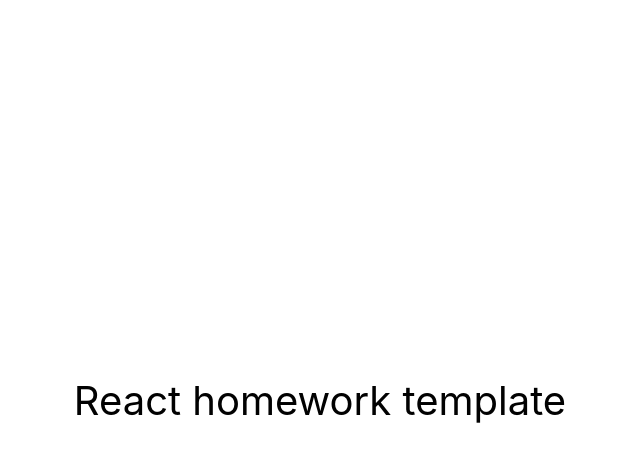
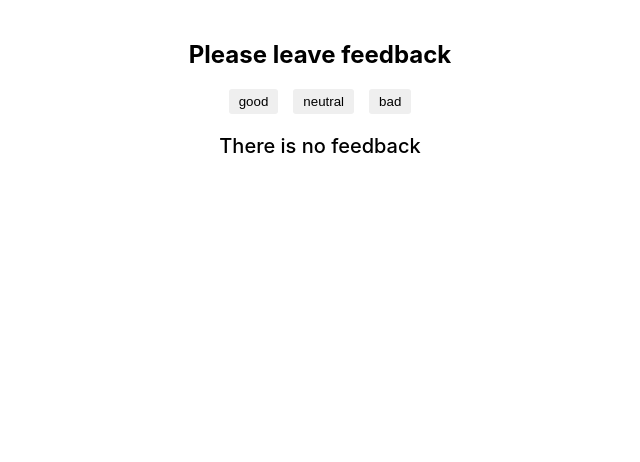
Before and after one commit to KamilaDudzik/goit-react-hw-04-feedback, a React (Create React App) app: page / in a window 1280 px wide. Shown: the top 462 px of the page, without its empty margins (320-960 px from the left). Built offline with nearby package versions, Linux system fonts and the light colour scheme.

Commit message:
Added files from hw-02

```diff
--- a/src/components/App.jsx
+++ b/src/components/App.jsx
@@ -1,16 +1,88 @@
-export const App = () => {
-  return (
-    <div
-      style={{
-        height: '100vh',
-        display: 'flex',
-        justifyContent: 'center',
-        alignItems: 'center',
-        fontSize: 40,
-        color: '#010101'
-      }}
-    >
-      React homework template
-    </div>
-  );
-};
+import { Statistics } from "./Statistics/Statistics";
+import { Section } from "./Section/Section";
+import { FeedbackOptions } from "./FeedbackOptions/FeedbackOptions";
+import { Notification } from "./Notification/Notification";
+import { Component } from "react";
+
+// export const App = () => {
+//   return (
+//     // <div
+//     //   style={{
+//     //     height: '100vh',
+//     //     display: 'flex',
+//     //     justifyContent: 'center',
+//     //     alignItems: 'center',
+//     //     fontSize: 40,
+//     //     color: '#010101'
+//     //   }}
+//     // >
+
+//       <Section title="Please leave feedback">
+//         <Statistics>
+//           good={this.good}
+//           neutral={this.neutral}
+//           bad={this.bad}
+//         </Statistics>
+//       </Section>
+//     // </div>
+//   );
+// };
+
+export class App extends Component {
+
+  state = {
+    good: 0,
+    neutral: 0,
+    bad: 0,
+  };
+
+  countTotalFeedback = () => {
+
+    return this.state.good + this.state.neutral + this.state.bad;
+
+  };
+
+  countPositiveFeedbackPercentage = () => {
+
+    if (this.countTotalFeedback() === 0) return 0;
+    return Math.floor((this.state.good / this.countTotalFeedback()) * 100);
+
+  };
+
+  changeState = name => {
+
+    this.setState(prevState => ({
+      [name]: prevState[name] + 1,
+
+    }));
+  };
+
+  render() {
+    return (
+
+      <Section title={"Please leave feedback"}>
+
+        <FeedbackOptions
+          options={Object.keys(this.state)}
+          onLeaveFeedback={this.changeState}
+        />
+
+        {this.countTotalFeedback() ? (
+          <Statistics
+            good={this.state.good}
+            neutral={this.state.neutral}
+            bad={this.state.bad}
+            total={this.countTotalFeedback()}
+            positivePercentage={this.countPositiveFeedbackPercentage()}
+          />
+        ) : (
+          <Notification message="There is no feedback" />
+        )}
+
+      </Section>
+
+    );
+  }
+}
+
+export default App;
--- /dev/null
+++ b/src/components/FeedbackOptions/FeedbackOptions.jsx
@@ -0,0 +1,25 @@
+import React from "react";
+import PropTypes from "prop-types";
+import css from "./feedbackOptions.module.css";
+
+export const FeedbackOptions = ({ options, onLeaveFeedback }) => {
+    return (
+        <div className={css.buttonSection}>
+            {options.map((buttonName, index) => (
+                <button
+                    className={css.button}
+                    key={index}
+                    onClick={() => onLeaveFeedback(buttonName)}
+                >
+                    {buttonName}
+                </button>
+            ))}
+        </div>
+    )
+}
+
+FeedbackOptions.propTypes = {
+    onClick: PropTypes.func.isRequired,
+    onLeaveFeedback: PropTypes.func.isRequired,
+    options: PropTypes.arrayOf(PropTypes.string.isRequired).isRequired
+}
--- /dev/null
+++ b/src/components/FeedbackOptions/feedbackOptions.module.css
@@ -0,0 +1,20 @@
+.buttonSection {
+    display: flex;
+    flex-direction: row;
+    justify-content: center;
+    gap: 15px;
+}
+
+button {
+    padding: 5px 10px;
+    transition-duration: 250ms;
+    cursor: pointer;
+    border: none;
+    border-radius: 3px;
+}
+
+button:hover {
+    -webkit-box-shadow: 0px 0px 6px 1px rgba(118, 169, 231, 1);
+    -moz-box-shadow: 0px 0px 6px 1px rgba(118, 169, 231, 1);
+    box-shadow: 0px 0px 6px 1px rgba(118, 169, 231, 1);
+}
--- /dev/null
+++ b/src/components/Notification/Notification.jsx
@@ -0,0 +1,13 @@
+import React from "react";
+import PropTypes from "prop-types";
+import css from "./notification.module.css"
+
+export const Notification = ({ message }) => {
+    return (
+        <p className={css.message}>{message}</p>
+    )
+};
+
+Notification.propTypes = {
+    message: PropTypes.string.isRequired
+}
--- /dev/null
+++ b/src/components/Notification/notification.module.css
@@ -0,0 +1,4 @@
+.message {
+    font-weight: 500;
+    font-size: 20px;
+}
--- /dev/null
+++ b/src/components/Section/Section.jsx
@@ -0,0 +1,16 @@
+import React from "react";
+import PropTypes from "prop-types";
+import css from "./section.module.css";
+
+export const Section = ({ title, children }) => {
+    return (
+        <section className={css.section}>
+            <h1>{title}</h1>
+            {children}
+        </section>
+    );
+};
+
+Section.propTypes = {
+    title: PropTypes.string.isRequired
+}
--- /dev/null
+++ b/src/components/Section/section.module.css
@@ -0,0 +1,6 @@
+.section {
+    display: flex;
+    flex-direction: column;
+    margin: 20px auto;
+    text-align: center;
+}
--- /dev/null
+++ b/src/components/Statistics/Statistics.jsx
@@ -0,0 +1,32 @@
+import React from "react";
+import PropTypes from "prop-types";
+import css from "./statistics.module.css";
+
+export const Statistics = ({
+    good,
+    neutral,
+    bad,
+    total,
+    positivePercentage
+}) => {
+    return (
+        <div className={css.statistics}>
+            <h2 className={css.header}>Statistics</h2>
+            <ul>
+                <li>Good: <span className={css.number}> {good}</span></li>
+                <li>Neutral: <span className={css.number}> {neutral}</span></li>
+                <li>Bad: <span className={css.number}> {bad}</span></li>
+                <li>Total: <span className={css.number}> {total}</span></li>
+                <li>Positve feedback: <span className={css.number}> {positivePercentage}%</span></li>
+            </ul>
+        </div>
+    )
+}
+
+Statistics.propTypes = {
+    good: PropTypes.number.isRequired,
+    neutral: PropTypes.number.isRequired,
+    bad: PropTypes.number.isRequired,
+    total: PropTypes.number.isRequired,
+    positivePercentage: PropTypes.number.isRequired,
+}
--- /dev/null
+++ b/src/components/Statistics/statistics.module.css
@@ -0,0 +1,14 @@
+ul{
+    list-style: none;
+    display: flex;
+    flex-direction: column;
+    row-gap: 10px;
+}
+
+.header {
+    font-size: 20px;
+}
+
+.number {
+    font-family: 500;
+}
--- a/src/index.js
+++ b/src/index.js
@@ -1,6 +1,6 @@
 import React from 'react';
 import ReactDOM from 'react-dom/client';
-import { App } from 'components/App';
+import App from 'components/App';
 import './index.css';
 
 ReactDOM.createRoot(document.getElementById('root')).render(
```
